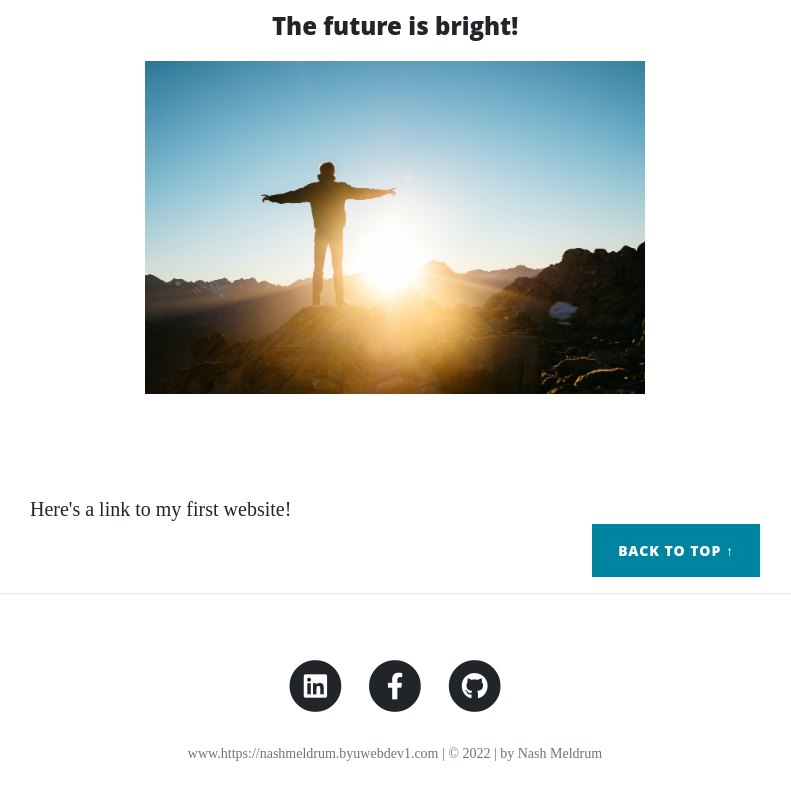
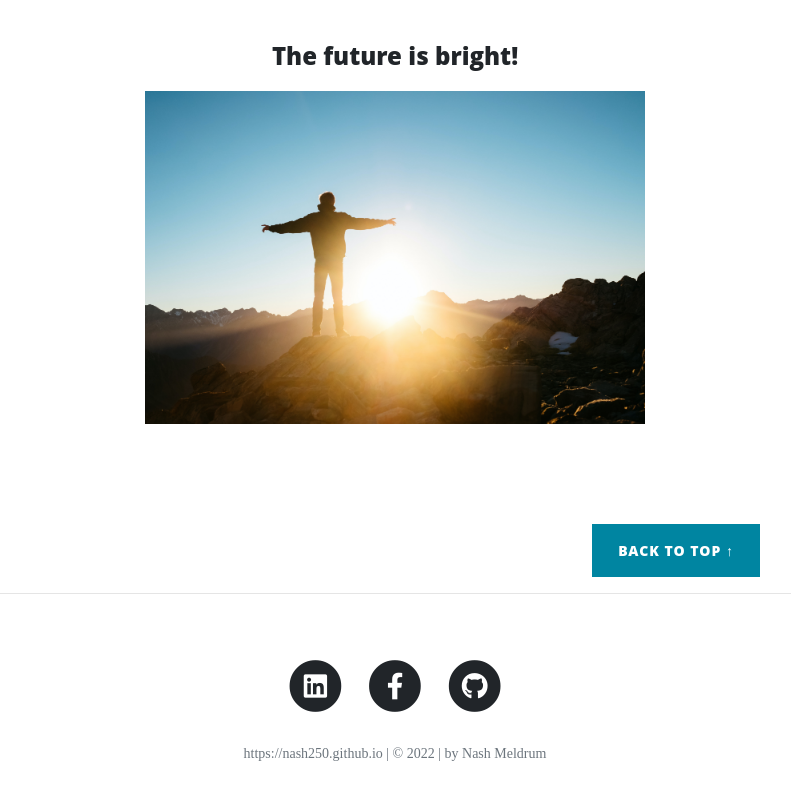
Before and after one commit to nash250/nash250.github.io, a plain HTML site: page index.html in a window 1280 px wide. Shown: the part 1721-2521 px from the top of the page, without its empty margins (245-1036 px from the left). Drawn offline with nearby package versions, Linux system fonts and the light colour scheme; a web font is replaced by a local one.

Commit message:
Update index.html

```diff
--- a/index.html
+++ b/index.html
@@ -92,12 +92,12 @@
         </div><br>
         <hr>
             <h3>A Little Intro to Me</h3>
-            <p>I'm an Information Systems student in the Marriott School of Management at BYU. I'm currently most interested in Data Analytics, Business Intelligence, Development, Finance, and Entrepreneurship. My other interests include learning about emerging technology, businesses, startups, investing, trading, organizations, and how the world works.</p><hr><br>
+            <p>I'm an Information Systems student in the Marriott School of Management at BYU. I'm currently most interested in DevOps, Networking, Cybersecurity, Business Intelligence, Development, Finance, and Entrepreneurship. My other interests include learning about emerging technology, businesses, startups, investing, trading, organizations, and how the world works.</p><hr><br>
             <h4 class="justify">What I will look like at your company:</h4>
             <img class="marginauto" src="startbootstrap-clean-blog-gh-pages/images/future.jpg" alt="Guy in suit walking in front of modern building" height="333" width="500"><br><br><br>
             <h4 class="justify">The future is bright!</h4>
             <img class="marginauto" src="startbootstrap-clean-blog-gh-pages/images/bright.jpg" alt="Guy embracing the sunrise" height="333" width="500"><br><br><br>
-            Here's a link to my first <a href="https://byuwebdev1.com/" target=_blank title="My First Website Link"> website!</a>
+            <!-- Here's a link to my first <a href="https://byuwebdev1.com/" target=_blank title="My First Website Link"> website!</a> -->
         <!-- Pager -->
         <div class="clearfix">
           <a class="btn btn-primary float-right" href="#top">Back to Top &uarr;</a>
@@ -139,7 +139,7 @@
               </a>
             </li>
           </ul>
-          <p class="copyright text-muted">www.https://nashmeldrum.byuwebdev1.com | &copy; 2022 | by Nash Meldrum</p>
+          <p class="copyright text-muted">https://nash250.github.io | &copy; 2022 | by Nash Meldrum</p>
         </div>
       </div>
     </div>
```
